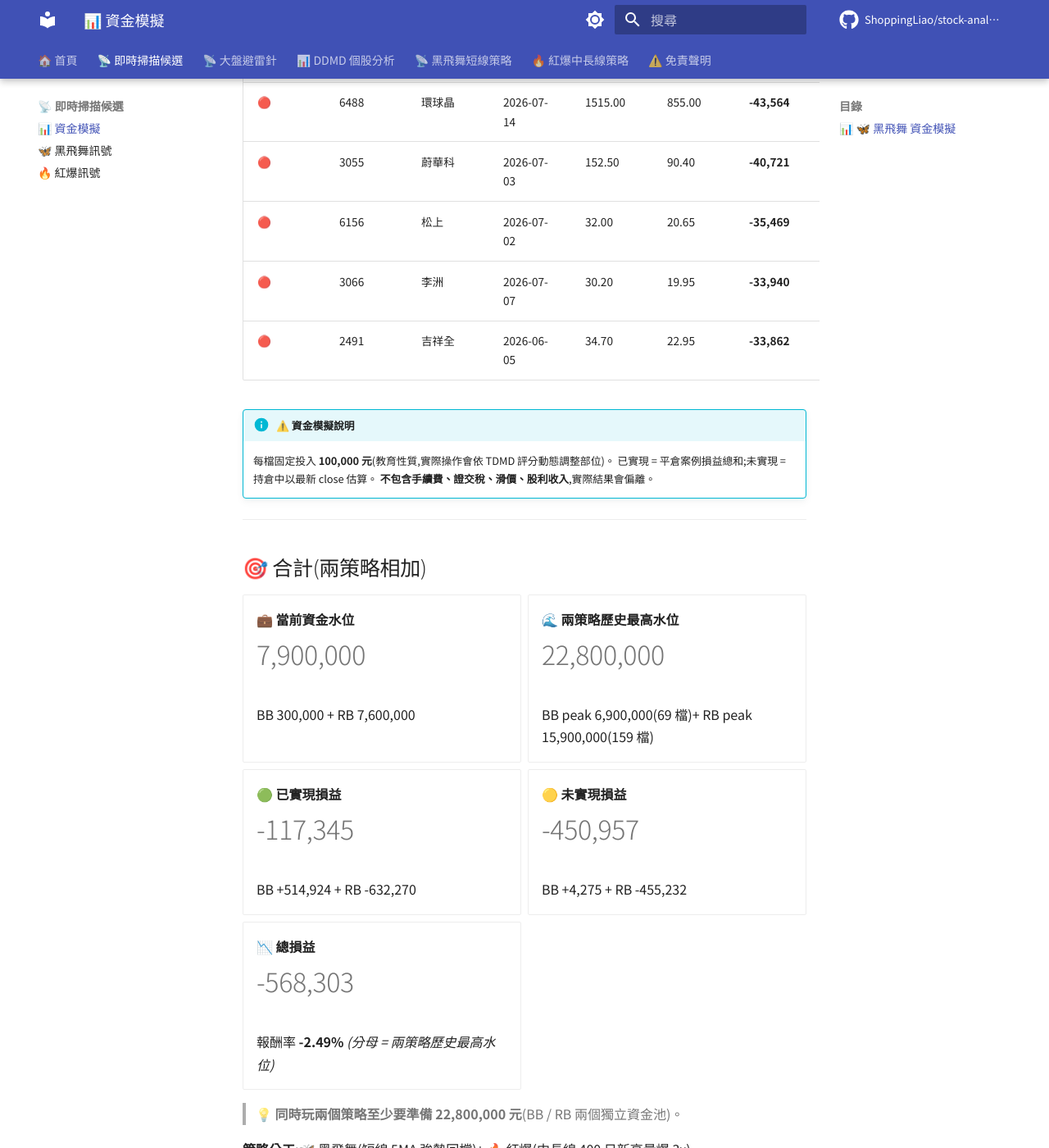
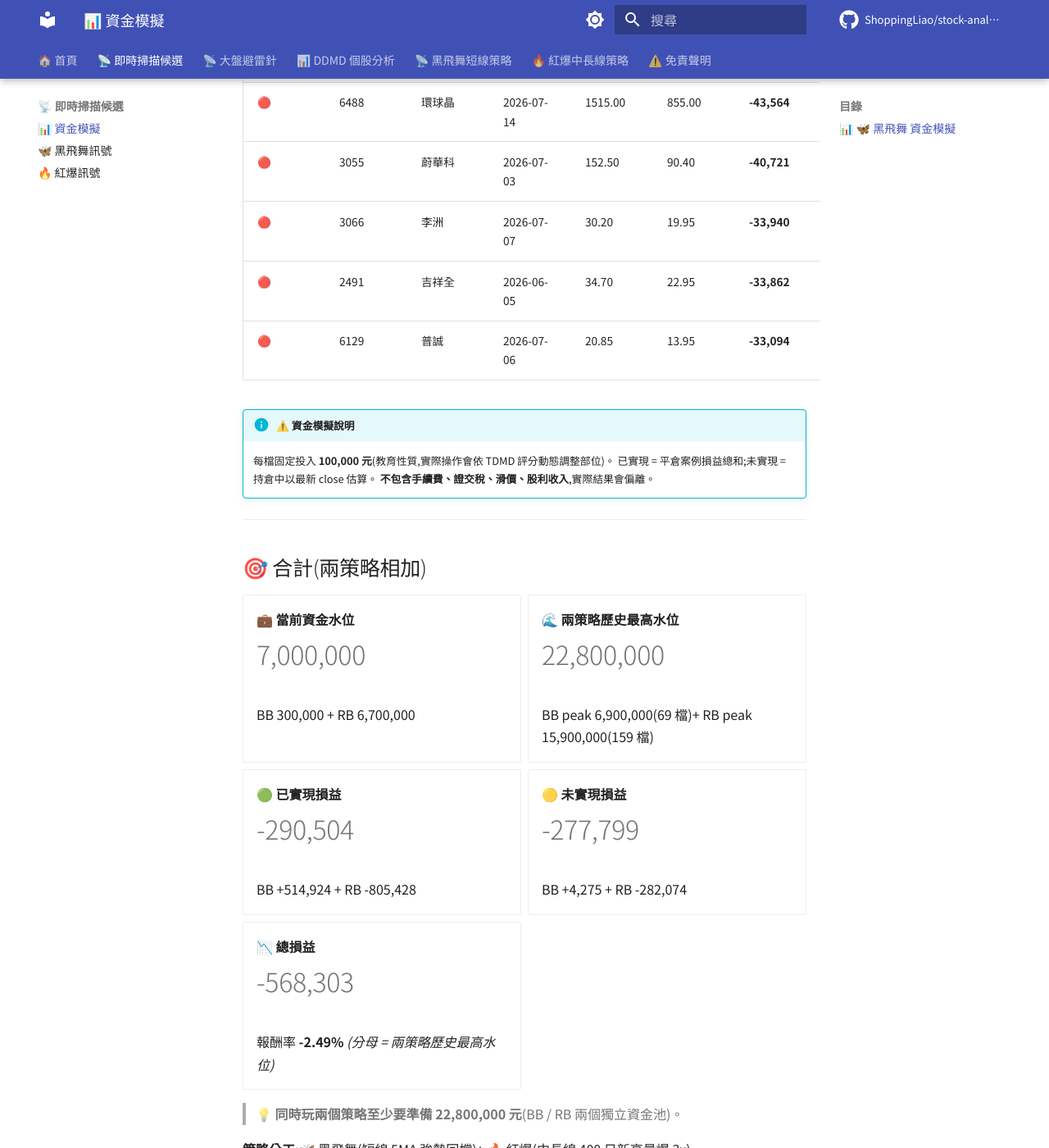
Before and after one commit to ShoppingLiao/stock-analysis-public, an MkDocs documentation site: the page built from docs/signals_capital.md, in a window 1280 px wide and 1400 px high, scrolled down 3125 px. Shown: the whole window at 82% size. Built offline with MkDocs 1.6.1 and Material for MkDocs 9.7.7, drawn with Linux system fonts in a browser that asks for light colours; comment, search, counter and statistics services are not loaded; some of the changed text lies outside the part shown.

Commit message:
docs(signals): update BB + RB + capital (2026-07-31)

```diff
--- a/docs/signals_capital.md
+++ b/docs/signals_capital.md
@@ -75,9 +75,9 @@
 
 -   **💼 當前資金水位**
 
-    # 7,600,000
+    # 6,700,000
 
-    持倉 76 檔 × 100,000
+    持倉 67 檔 × 100,000
 
 -   **🌊 歷史最高水位**
 
@@ -87,15 +87,15 @@
 
 -   **🟢 已實現損益**
 
-    # -632,270
+    # -805,428
 
-    勝率 27.8% / 158 檔已平倉
+    勝率 26.9% / 167 檔已平倉
 
 -   **🟡 未實現損益**
 
-    # -455,232
+    # -282,074
 
-    持倉 76 檔(現價 vs 進場價)
+    持倉 67 檔(現價 vs 進場價)
 
 -   **📉 總損益**
 
@@ -105,7 +105,7 @@
 
 </div>
 
-> **💡 解讀**:這個策略歷史上**同時最多持有 159 檔**(在 2026-06-23),代表「玩這個策略至少要準備 **15,900,000 元**」才不會因資金不夠錯過訊號。當前只佔用 7,600,000(76 檔)。
+> **💡 解讀**:這個策略歷史上**同時最多持有 159 檔**(在 2026-06-23),代表「玩這個策略至少要準備 **15,900,000 元**」才不會因資金不夠錯過訊號。當前只佔用 6,700,000(67 檔)。
 
 ### 持倉中 — Top 5 獲利 / 虧損
 
@@ -118,9 +118,9 @@
 | 🟢 | 6446 | 藥華藥 | 2026-05-14 | 780.00 | 1060.00 | **+35,897** | **+35.90%** |
 | 🔴 | 6488 | 環球晶 | 2026-07-14 | 1515.00 | 855.00 | **-43,564** | **-43.56%** |
 | 🔴 | 3055 | 蔚華科 | 2026-07-03 | 152.50 | 90.40 | **-40,721** | **-40.72%** |
-| 🔴 | 6156 | 松上 | 2026-07-02 | 32.00 | 20.65 | **-35,469** | **-35.47%** |
 | 🔴 | 3066 | 李洲 | 2026-07-07 | 30.20 | 19.95 | **-33,940** | **-33.94%** |
 | 🔴 | 2491 | 吉祥全 | 2026-06-05 | 34.70 | 22.95 | **-33,862** | **-33.86%** |
+| 🔴 | 6129 | 普誠 | 2026-07-06 | 20.85 | 13.95 | **-33,094** | **-33.09%** |
 
 !!! info "⚠️ 資金模擬說明"
     每檔固定投入 **100,000 元**(教育性質,實際操作會依 TDMD 評分動態調整部位)。
@@ -135,9 +135,9 @@
 
 -   **💼 當前資金水位**
 
-    # 7,900,000
+    # 7,000,000
 
-    BB 300,000 + RB 7,600,000
+    BB 300,000 + RB 6,700,000
 
 -   **🌊 兩策略歷史最高水位**
 
@@ -147,15 +147,15 @@
 
 -   **🟢 已實現損益**
 
-    # -117,345
+    # -290,504
 
-    BB +514,924 + RB -632,270
+    BB +514,924 + RB -805,428
 
 -   **🟡 未實現損益**
 
-    # -450,957
+    # -277,799
 
-    BB +4,275 + RB -455,232
+    BB +4,275 + RB -282,074
 
 -   **📉 總損益**
 
```
Also changed, not shown: docs/signals_red_burst.md (+84 -93 lines).
